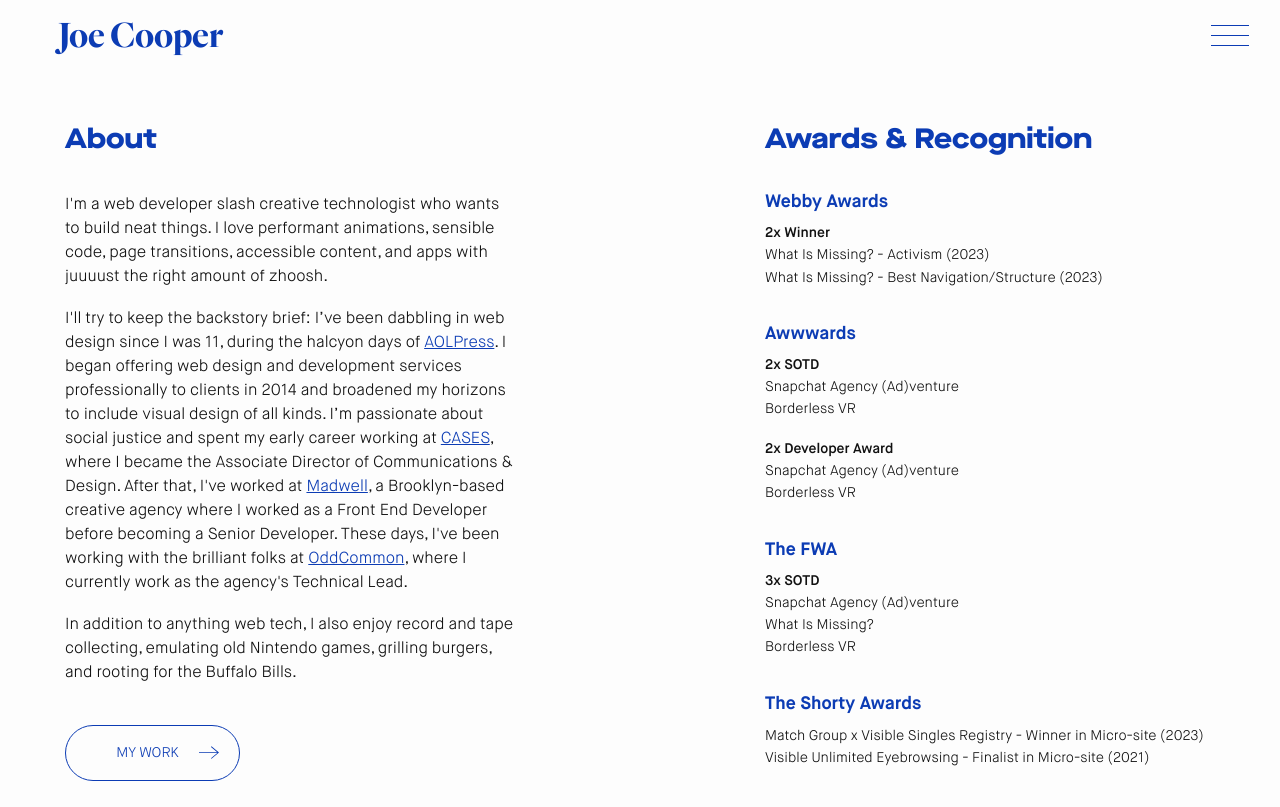
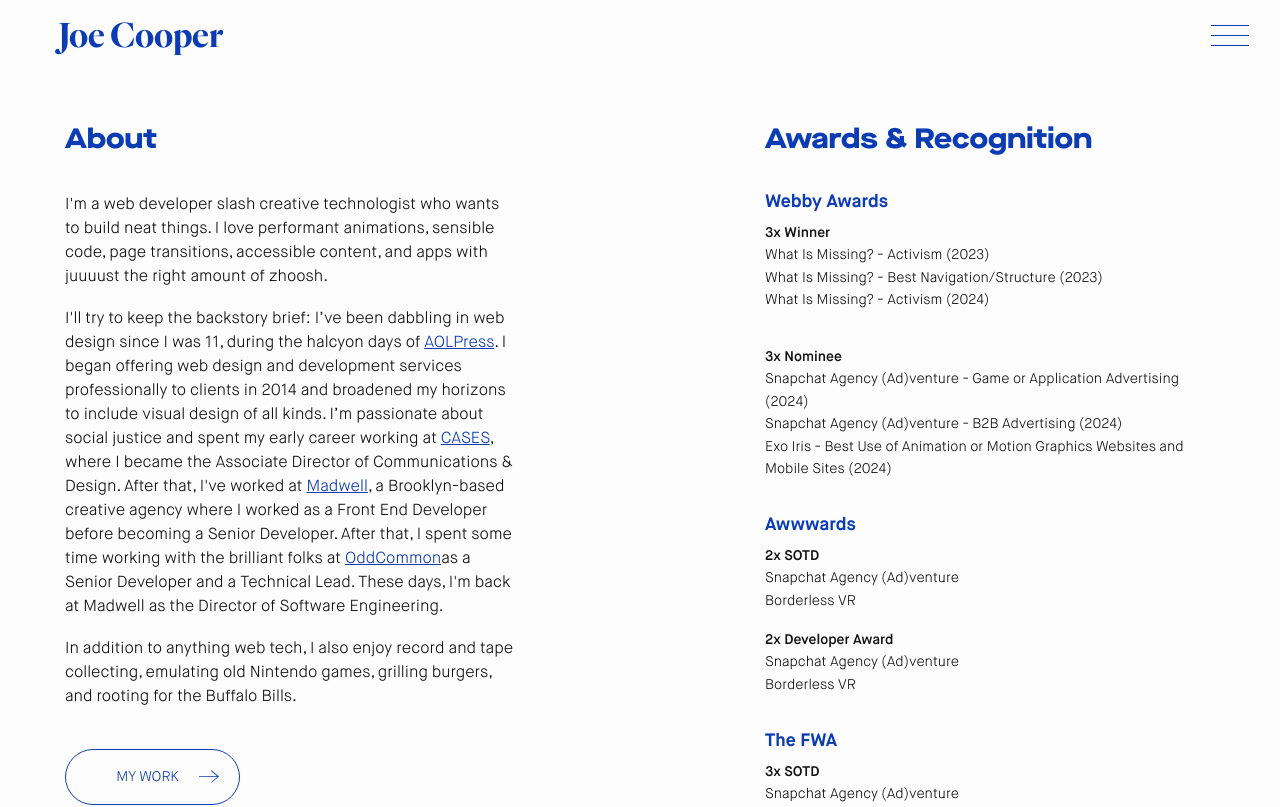
Before and after one commit to joecooper3/joecooper2021, a Next.js app: page /about in a window 1280 px wide. Shown: the top 807 px of the page. Built offline with nearby package versions, Linux system fonts and the light colour scheme.

Commit message:
Updates awards

```diff
--- a/pages/about/index.tsx
+++ b/pages/about/index.tsx
@@ -62,12 +62,13 @@ export default function About() {
                 Madwell
               </a>
               , a Brooklyn-based creative agency where I worked as a Front End
-              Developer before becoming a Senior Developer. These days, I've
-              been working with the brilliant folks at{" "}
+              Developer before becoming a Senior Developer. After that, I spent
+              some time working with the brilliant folks at{" "}
               <a href="https://www.oddcommon.com/" target="_blank">
                 OddCommon
               </a>
-              , where I currently work as the agency's Technical Lead.
+              as a Senior Developer and a Technical Lead. These days, I'm back
+              at Madwell as the Director of Software Engineering.
             </p>
             <p>
               In addition to anything web tech, I also enjoy record and tape
@@ -81,10 +82,23 @@ export default function About() {
           <AwardsContainer>
             <h2>Awards & Recognition</h2>
             <h3>Webby Awards</h3>
-            <p>2x Winner</p>
+            <p>3x Winner</p>
             <ul>
               <li>What Is Missing? - Activism (2023)</li>
               <li>What Is Missing? - Best Navigation/Structure (2023)</li>
+              <li>What Is Missing? - Activism (2024)</li>
+            </ul>
+            <p>3x Nominee</p>
+            <ul>
+              <li>
+                Snapchat Agency (Ad)venture - Game or Application Advertising
+                (2024)
+              </li>
+              <li>Snapchat Agency (Ad)venture - B2B Advertising (2024)</li>
+              <li>
+                Exo Iris - Best Use of Animation or Motion Graphics Websites and
+                Mobile Sites (2024)
+              </li>
             </ul>
             <h3>Awwwards</h3>
             <p>2x SOTD</p>
```
